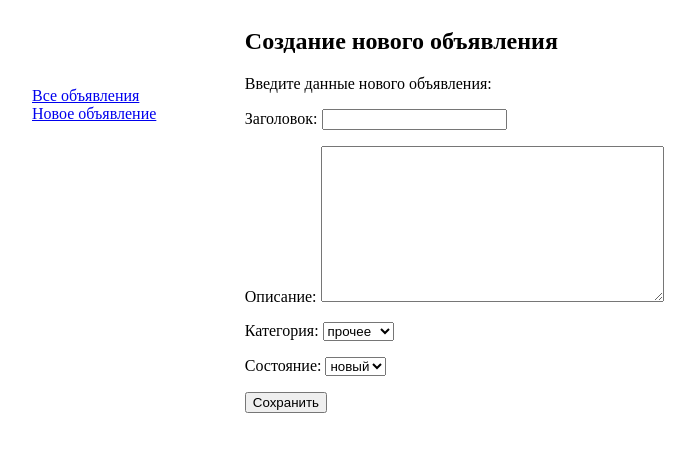
After one commit to Artem-Ionov/BarterSystem, a Django app: page /my_app/create/ in a window 1280 px wide. The commit adds this page. Shown: the top 452 px of the page, without its empty margins (16-711 px from the left). Run offline with Django 5.2, Linux system fonts and the light colour scheme.

Commit message:
Create form AdForm, create_ad (view, url and html), improve appearance

```diff
--- /dev/null
+++ b/my_app/forms.py
@@ -0,0 +1,7 @@
+from django.forms import ModelForm
+from .models import Ad
+
+class AdForm(ModelForm):
+    class Meta:
+        model = Ad                                      # Создаём форму из модели
+        fields = '__all__'                              # Форма будет иметь все те же поля
--- a/my_app/models.py
+++ b/my_app/models.py
@@ -3,10 +3,10 @@ from django.db import models
 class Ad(models.Model):                                             # Модель объявления
     title = models.CharField('Заголовок', max_length=200)           # Добавление полей модели
     description = models.TextField('Описание')
-    category_dict = {0: 'техника', 1: 'мебель', 2: 'одежда', 3: 'книги', 4: 'прочее'}
-    category = models.CharField('Категория', max_length=1, choices=category_dict, default=4)
-    condition_dict = {0: 'новый', 1: 'б/у'}
-    condition = models.CharField('Состояние', max_length=1, choices=condition_dict, default=0)
+    category_dict = {'т': 'техника', 'м': 'мебель', 'о': 'одежда', 'к': 'книги', 'п': 'прочее'}
+    category = models.CharField('Категория', max_length=1, choices=category_dict, default='п')
+    condition_dict = {'н': 'новый', 'б': 'б/у'}
+    condition = models.CharField('Состояние', max_length=1, choices=condition_dict, default='н')
 
     def __str__(self):                                              # При обращении к экземпляру модели возвращается заголовок
         return self.title
--- a/my_app/static/styles.css
+++ b/my_app/static/styles.css
@@ -4,12 +4,22 @@ body{
 
 .navi{
     flex: 0 0 20%;
+    padding-top: 5%;
 }
 
 .content{
-    flex: 0 0 79%;
+    flex: 0 0 60%;
 }
 
-.navi ul{
+.ad{
+    border: solid 1px;
+    border-radius: 20px;
+}
+
+.ad h3{
+    text-align: center;
+}
+
+ul{
     list-style: none;
 }
--- a/my_app/templates/base.html
+++ b/my_app/templates/base.html
@@ -11,7 +11,7 @@
         {% block navi %}                                        <!--Панель навигации-->
             <ul>
                 <li><a href="{% url 'ad_list' %}">Все объявления</a></li>
-                <li><a href="">Новое объявление</a></li>
+                <li><a href="{% url 'create_ad' %}">Новое объявление</a></li>
             </ul>
         {% endblock %}
         </div>
--- /dev/null
+++ b/my_app/templates/create_ad.html
@@ -0,0 +1,11 @@
+{% extends 'base.html' %}                                       <!--Расширяем базовый шаблон-->
+
+{% block content %}                                             <!--Заполняем блок content-->
+    <h2>Создание нового объявления</h2>
+    <p>Введите данные нового объявления:</p>
+    <form method="post">
+        {% csrf_token %}
+        {{form.as_p}}                                           <!--Вставляем форму AdForm как абзац-->
+        <button type="submit">Сохранить</button>
+    </form>
+{% endblock %}
--- a/my_app/urls.py
+++ b/my_app/urls.py
@@ -1,6 +1,7 @@
 from django.urls import path
-from .views import ad_list
+from .views import ad_list, create_ad
 
 urlpatterns = [
-    path("", ad_list, name='ad_list'),
+    path('', ad_list, name='ad_list'),
+    path('create/', create_ad, name='create_ad'),
 ]
--- a/my_app/views.py
+++ b/my_app/views.py
@@ -1,7 +1,19 @@
-from django.shortcuts import render
+from django.shortcuts import render, redirect
 from .models import Ad
+from .forms import AdForm
 
 def ad_list(request):
     "Получение списка объявлений"
     ads = Ad.objects.all()                                      # Получение всех объектов модели
     return render(request, 'ad_list.html', {'ads': ads})
+
+def create_ad(request):
+    "Создание нового объявления"
+    if request.method == 'POST':
+        form = AdForm(request.POST)                             # Если метод запроса POST,
+        if form.is_valid():                                     # проверяем валидность данных
+            form.save()                                         # Если данные валидны, сохраняем их в базе
+            return redirect('ad_list')                          # и перенаправляем на страницу со списком объявлений
+    else:
+        form = AdForm()                                         # Если метод запроса не POST, выводим пустую форму
+    return render(request, 'create_ad.html', {'form': form})
```
Also changed, not shown: my_app/templates/ad_list.html (+15 -6 lines), my_app/migrations/0002_alter_ad_category_alter_ad_condition.py (added).
